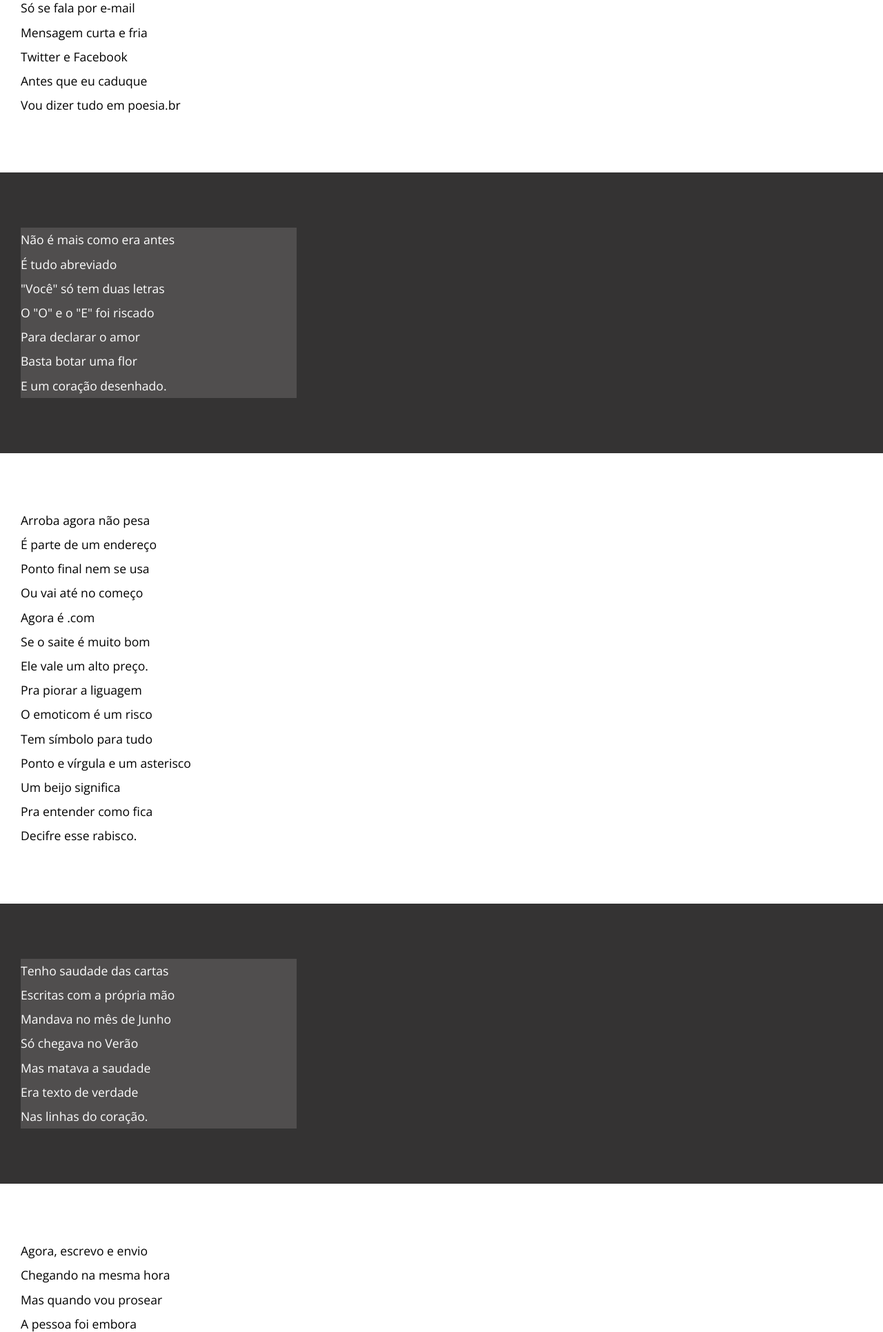
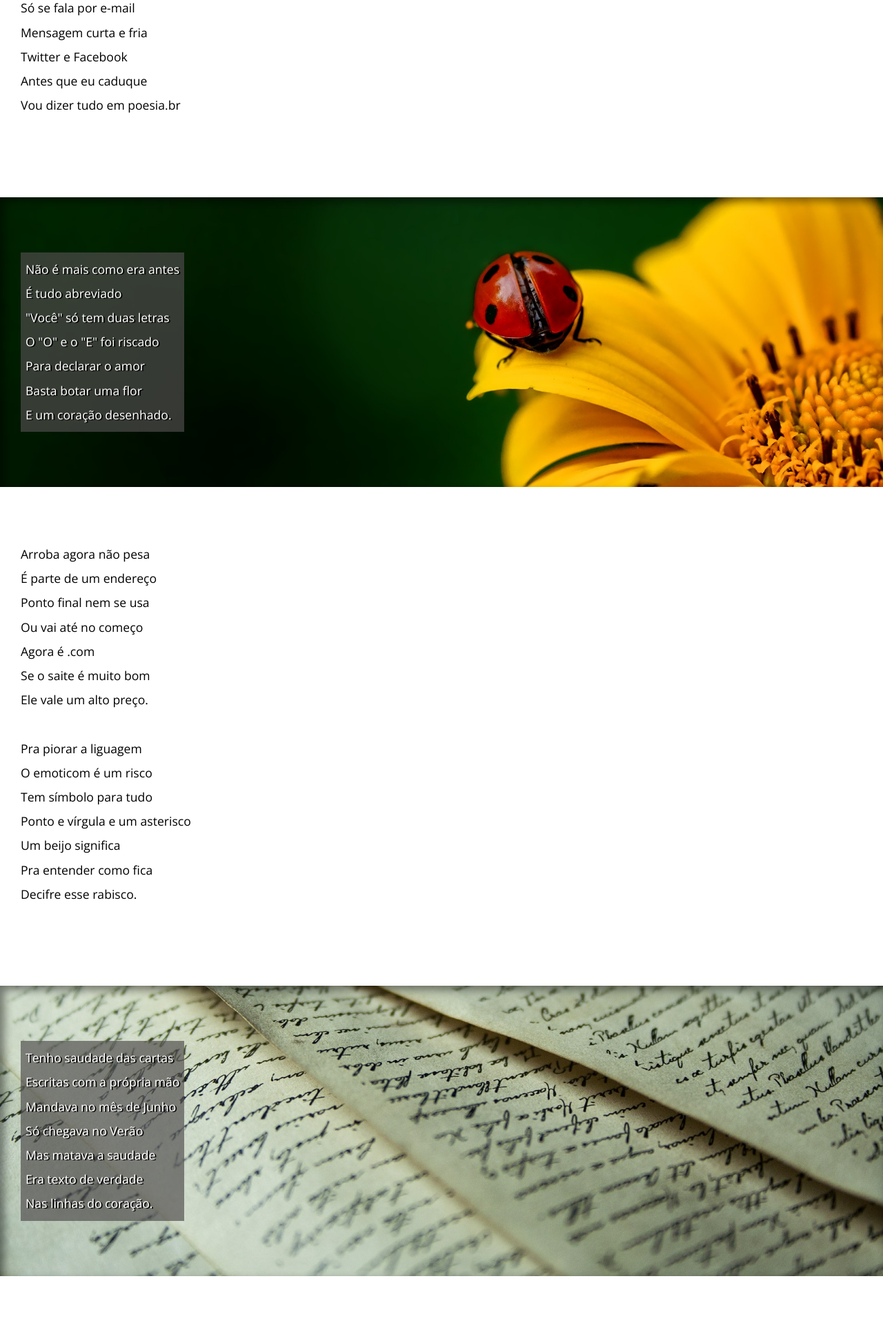
Before and after one commit to LuanSouza329/Estudos, a PHP site: page / in a window 1280 px wide. Shown: the part 334-2265 px from the top of the page at 69% size. Run offline with PHP 8.4, Linux system fonts and the light colour scheme; some web fonts are replaced.

Commit message:
"Finalização do projeto"

```diff
--- a/HTML/desafio12/css/estilo.css
+++ b/HTML/desafio12/css/estilo.css
@@ -46,6 +46,10 @@ header a:hover, footer a:hover {
     text-decoration: underline;
 }
 
+section > p {
+    padding-bottom: 2em;
+}
+
 section {
     padding-top: 10vh;
     padding-bottom: 10vh;
@@ -54,20 +58,34 @@ section {
     font-size: 1.1em;
     font-family: var(--fonte2);
 }
-
 section.normal {
     background-color: white;
     color: black;
 }
+section#img01 {
+    background-image: url('../imagens/background001.jpg');
+    background-position: right center;
+
+}
+section#img02 {
+    background-image: url('../imagens/background002.jpg');
+    background-position: bottom left;
+}
+
 
 section.imagem {
-    background-color: rgb(52, 51, 51);
+    background-color: rgba(52, 51, 51, 0.247);
     color: white;
+    box-shadow: inset 6px 6px 13px 0px rgba(0, 0, 0, 0.468);
+    background-size: cover;
+    background-attachment: fixed;
 }
 
 section.imagem > p {
-    background-color: rgb(80, 78, 78);
-    width: 400px;
+    display: inline-block;
+    background-color: rgba(80, 78, 78, 0.673);
+    padding: 7px;
+    text-shadow: 2px 1px 0px black;
 }
 
 footer {
--- a/HTML/desafio12/index.html
+++ b/HTML/desafio12/index.html
@@ -26,7 +26,7 @@
         </p>
     </section>
 
-    <section class="imagem">
+    <section class="imagem" id="img01">
         <p>
             Não é mais como era antes <br>
             É tudo abreviado <br>
@@ -60,7 +60,7 @@
         </p>
     </section>
 
-    <section class="imagem">
+    <section class="imagem" id="img02">
         <p>
             Tenho saudade das cartas <br>
             Escritas com a própria mão <br>
```
